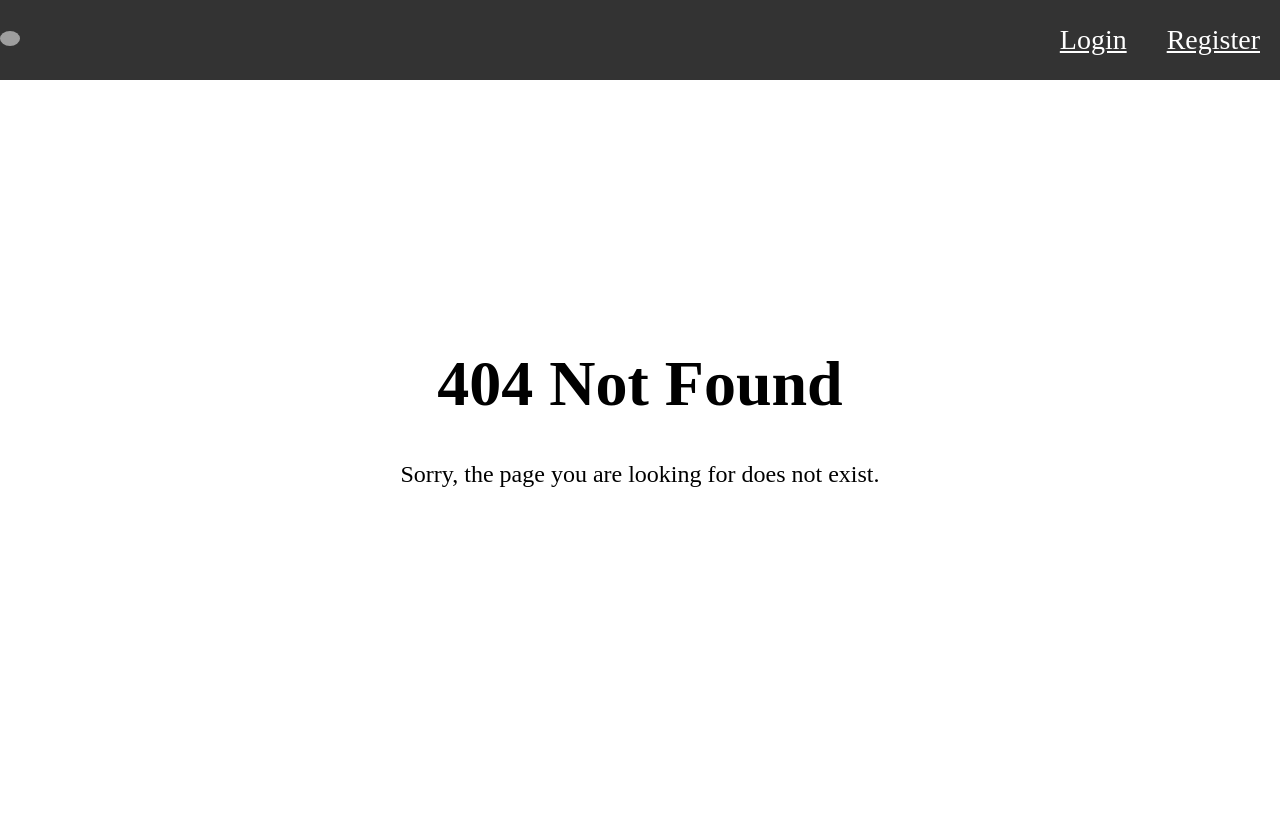
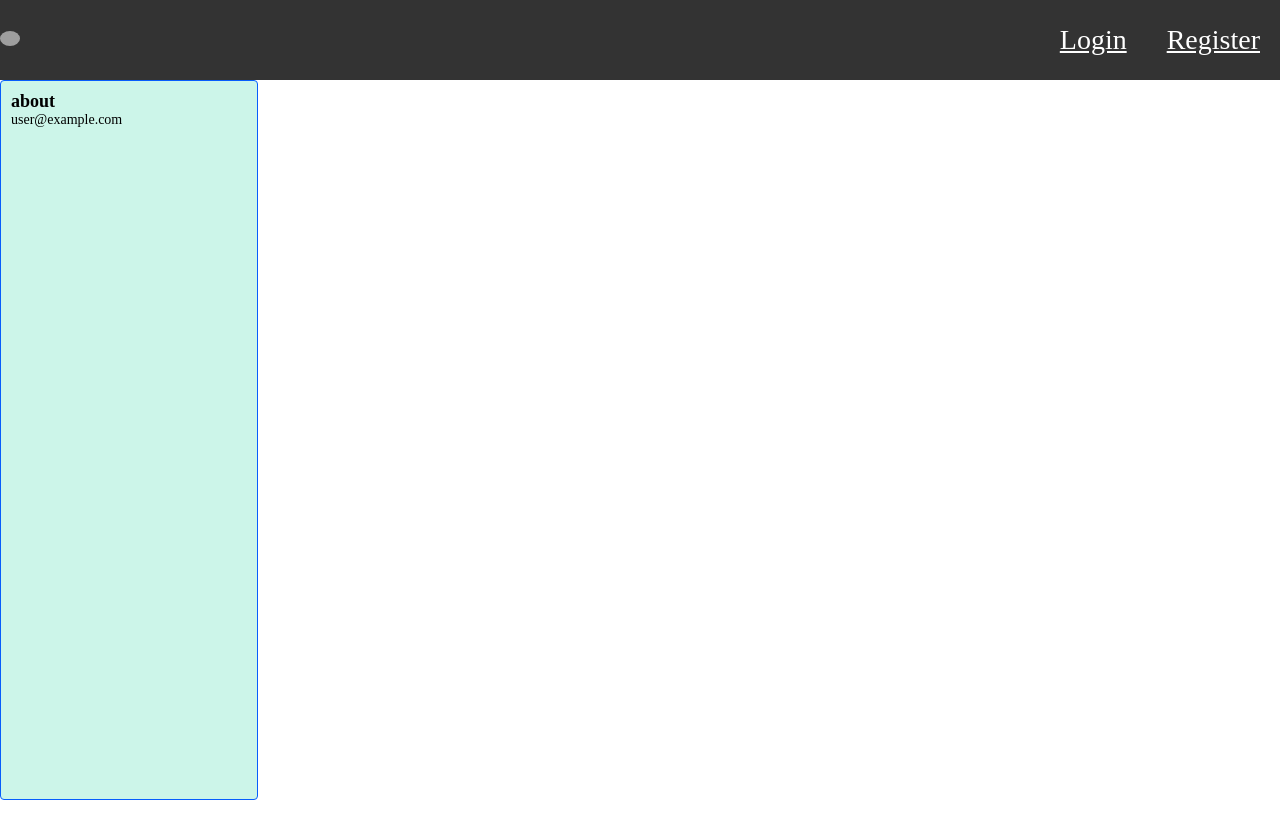
Before and after one commit to adlternative/tinygithub-frontend, a Vue app: page /about in a window 1280 px wide. Before the commit this address had no page. Built offline with nearby package versions, Linux system fonts and the light colour scheme; grey boxes are pictures that could not be loaded.

Commit message:
feat(user): create user widget
Signed-off-by: ZheNing Hu <adlternative@gmail.com>

```diff
--- /dev/null
+++ b/src/components/UserWidget.vue
@@ -0,0 +1,51 @@
+<template>
+  <div class="user-widget">
+    <div class="user-info">
+      <div class="username">{{ username }}</div>
+      <div class="email">{{ email }}</div>
+    </div>
+  </div>
+</template>
+
+<script>
+export default {
+  name: 'UserWidget',
+  props: {
+    username: {
+      type: String,
+      required: true,
+    },
+    email: {
+      type: String,
+      required: true,
+    },
+  },
+};
+</script>
+
+<style scoped>
+.user-widget {
+  position: fixed;
+  top: 80px;
+  left: 0;
+  bottom: 0;
+  /* 将高度改为 bottom，占满整个屏幕 */
+  width: 20%;
+  background-color: rgb(204, 245, 233);
+  border: 1px solid #075dfc;
+  border-radius: 4px;
+}
+
+.user-info {
+  padding: 10px;
+}
+
+.username {
+  font-weight: bold;
+  font-size: 18px;
+}
+
+.email {
+  font-size: 14px;
+}
+</style>
--- a/src/router/index.js
+++ b/src/router/index.js
@@ -5,6 +5,7 @@ import {
 import HomeView from '../views/HomeView.vue'
 import NotFound from '../views/NotFound.vue'
 import LoginView from '../views/LoginView.vue'
+import UserHome from '../views/UserHome.vue'
 
 const routes = [{
     path: '/',
@@ -15,6 +16,17 @@ const routes = [{
     path: '/login',
     name: 'login',
     component: LoginView,
+  },
+  {
+    path: '/:username',
+    name: 'user-parent',
+    children: [{
+        path: '',
+        name: 'user',
+        component: UserHome
+      },
+
+    ],
   },
   {
     path: '/:catchAll(.*)',
--- /dev/null
+++ b/src/views/UserHome.vue
@@ -0,0 +1,32 @@
+<template>
+  <div class="user-home">
+    <UserWidget :username="username" :email="email" />
+    <!-- 其他用户主页内容 -->
+  </div>
+</template>
+
+<script>
+import UserWidget from '@/components/UserWidget.vue';
+
+export default {
+  name: 'UserHome',
+  components: {
+    UserWidget,
+  },
+  computed: {
+    username() {
+      return this.$route.params.username;
+    },
+    email() {
+      // 这里可以从 API 或其他数据源获取用户的邮箱
+      return 'user@example.com';
+    },
+  },
+};
+</script>
+
+<style scoped>
+.user-home {
+  /* 用户主页样式 */
+}
+</style>
```
